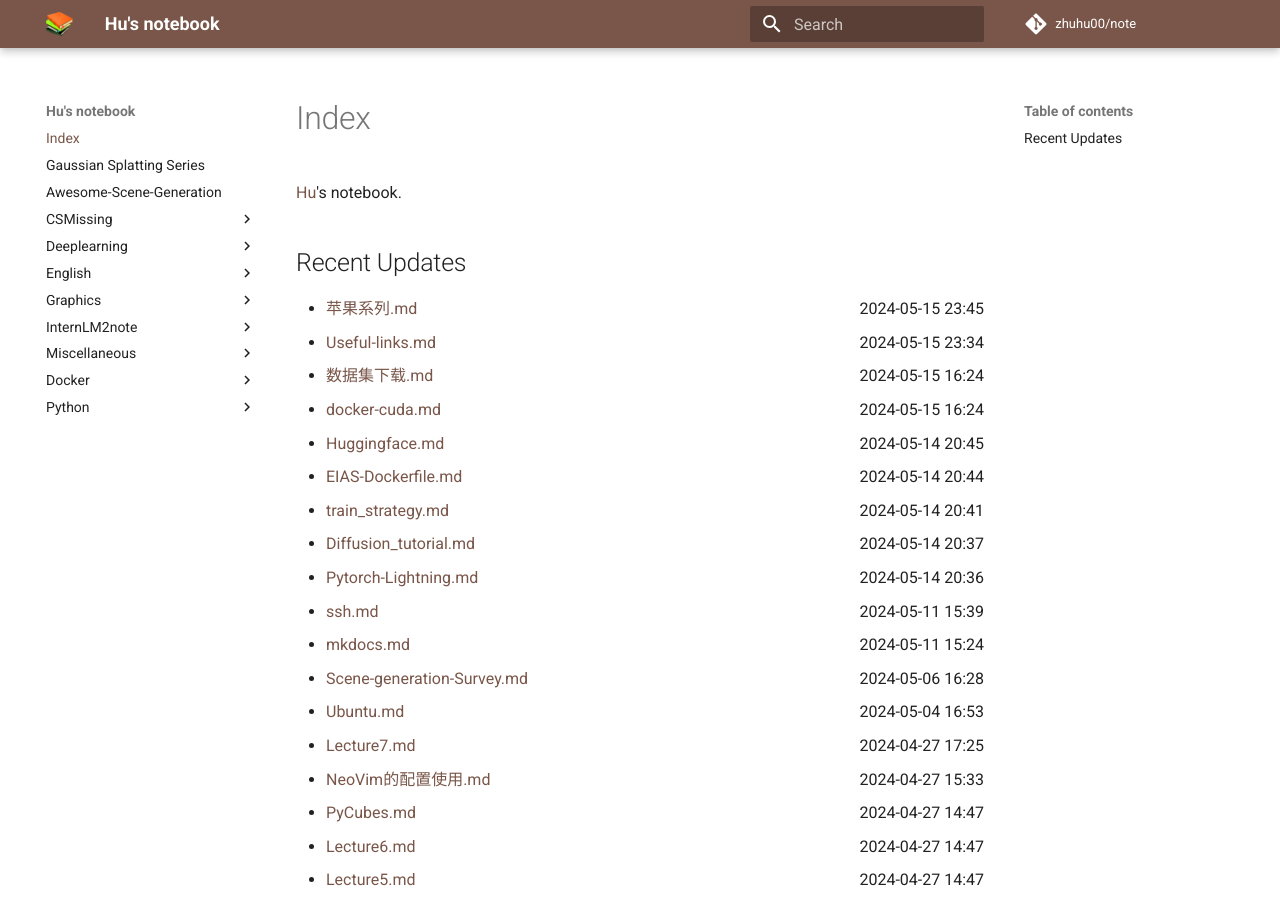
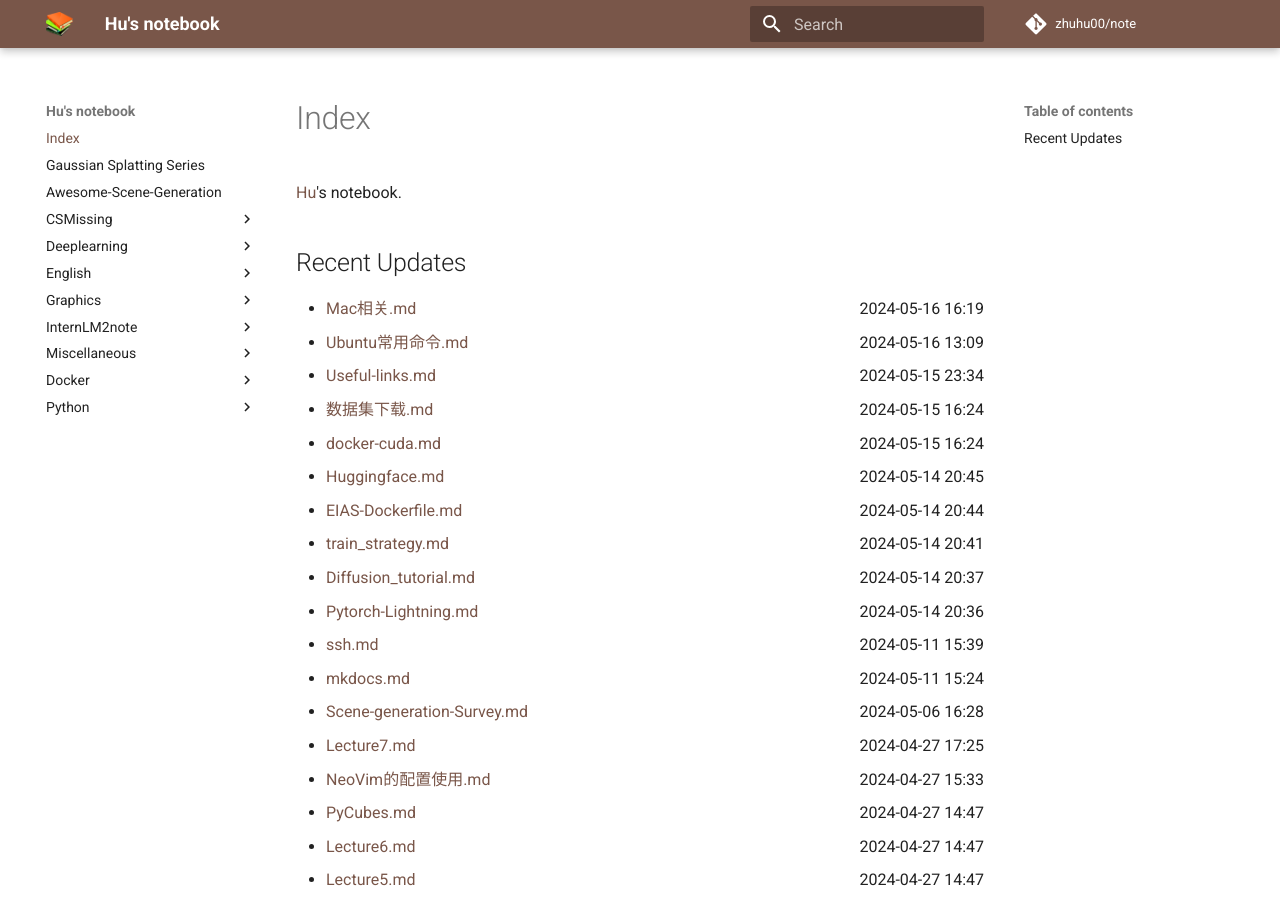
Before and after one commit to zhuhu00/note, an MkDocs documentation site: the page built from docs/index.md, in a window 1280 px wide and 900 px high. Built offline with MkDocs 1.6.1 and Material for MkDocs 9.7.7, drawn with Linux system fonts in a browser that asks for light colours; comment, search, counter and statistics services are not loaded.

Commit message:
update recent

```diff
--- a/docs/index.md
+++ b/docs/index.md
@@ -4,7 +4,8 @@
 [Hu](https://zhuhu00.top/)'s notebook.
 
 ## Recent Updates
-- [苹果系列.md](CSMissing/苹果系列/) <span style="float: right;">2024-05-15 23:45</span>
+- [Mac相关.md](CSMissing/Mac相关/) <span style="float: right;">2024-05-16 16:19</span>
+- [Ubuntu常用命令.md](CSMissing/Ubuntu常用命令/) <span style="float: right;">2024-05-16 13:09</span>
 - [Useful-links.md](CSMissing/Useful-links/) <span style="float: right;">2024-05-15 23:34</span>
 - [数据集下载.md](Deeplearning/数据集下载/) <span style="float: right;">2024-05-15 16:24</span>
 - [docker-cuda.md](docker/docker-cuda/) <span style="float: right;">2024-05-15 16:24</span>
@@ -16,7 +17,6 @@
 - [ssh.md](CSMissing/ssh/) <span style="float: right;">2024-05-11 15:39</span>
 - [mkdocs.md](Miscellaneous/mkdocs/) <span style="float: right;">2024-05-11 15:24</span>
 - [Scene-generation-Survey.md](Scene-generation-Survey/) <span style="float: right;">2024-05-06 16:28</span>
-- [Ubuntu.md](CSMissing/Ubuntu/) <span style="float: right;">2024-05-04 16:53</span>
 - [Lecture7.md](InternLM2note/Lecture7/) <span style="float: right;">2024-04-27 17:25</span>
 - [NeoVim的配置使用.md](CSMissing/NeoVim的配置使用/) <span style="float: right;">2024-04-27 15:33</span>
 - [PyCubes.md](python/PyCubes/) <span style="float: right;">2024-04-27 14:47</span>
```
